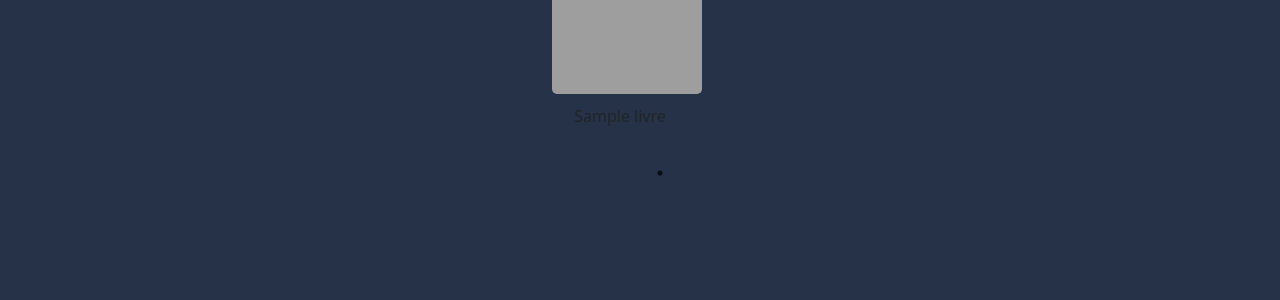
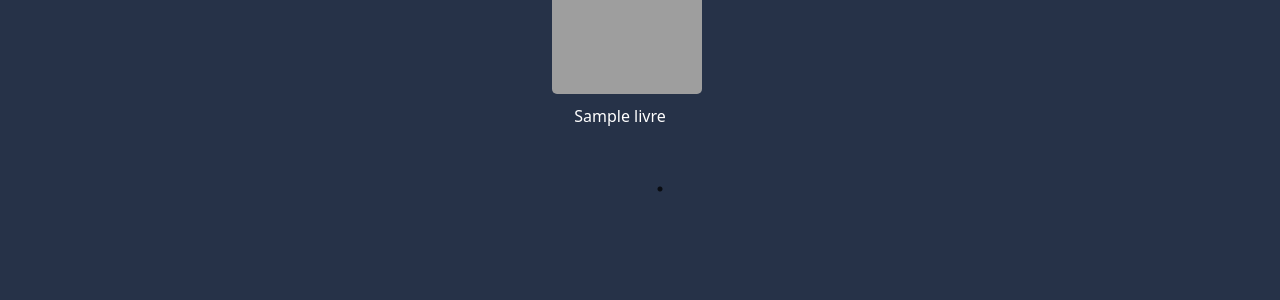
Before and after one commit to Selbix/PROJET_MODAL, a PHP site: page /index.php?page=accueil in a window 1280 px wide. Shown: the part 306-606 px from the top of the page. Run offline with PHP 8.4, Linux system fonts and the light colour scheme; tables that the repository leaves empty or names only in its code hold one stand-in row (values such as "Sample post"); grey boxes are pictures that could not be loaded.

Commit message:
changer la couleur du texte de l'accueil pour que ce soit lisible

```diff
--- a/accueil.php
+++ b/accueil.php
@@ -35,7 +35,7 @@ for ($i = 0; $i < $numBooks; $i++) {
    echo '<div class="book-cover" style="background: url(' . htmlspecialchars($thumbnailPath) . ') center/cover no-repeat;">';
    echo '</div>';
    echo '</a>';
-   echo '<div class="book-title">' . htmlspecialchars($books[$i]['titre']) . '</div>';
+   echo '<div class="book-title"> <p class="titre-livre">' . htmlspecialchars($books[$i]['titre']) . '</p></div>';
    echo '</div>';
 }
 echo '</div>';
--- a/styles.css
+++ b/styles.css
@@ -181,6 +181,8 @@ header {
 .book-title {
     margin-top: 10px;
     font-size: 16px;
+    color : whitesmoke;
+
 }
 #content {
     margin-top : 100px;
@@ -577,3 +579,6 @@ footer {
 .no-reviews .review-carousel-btn {
     display: none !important;
 }
+ .titre-livre{
+    color : white;
+ }
```
Also changed, not shown: thumbnail/43.jpg (added), 1 other file.
